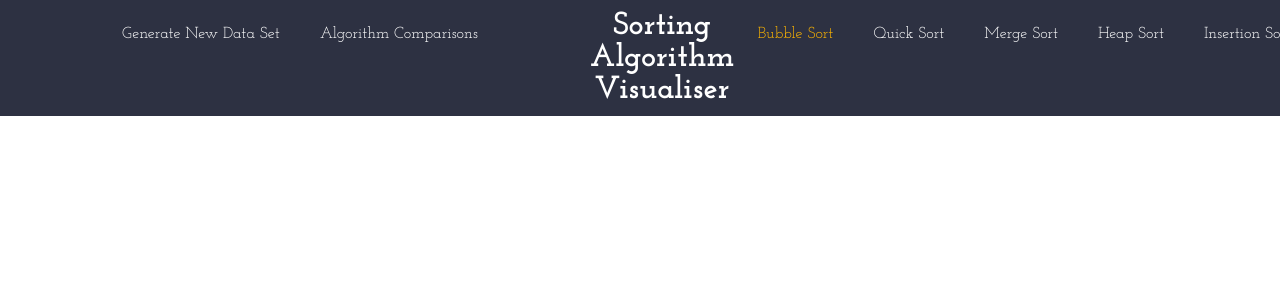
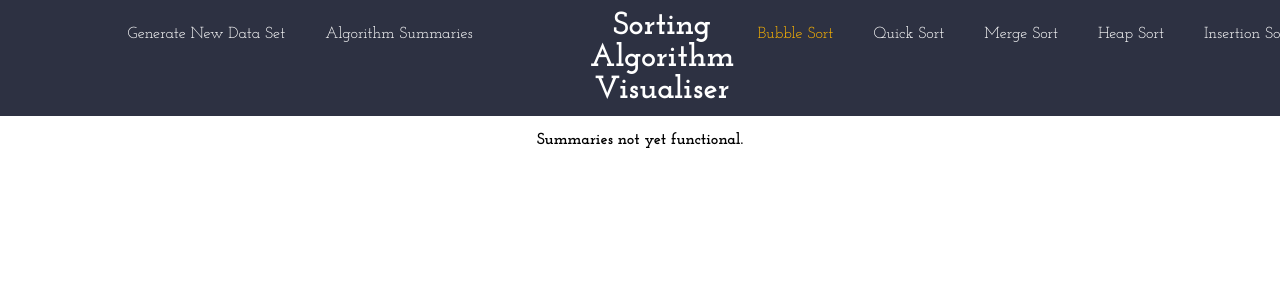
Before and after one commit to owenmilliner/sorting-algorithm-visualiser, a React (Create React App) app in the folder sorting-algorithm-visualiser/: page /summaries in a window 1280 px wide. Shown: the top 300 px of the page. Built offline with nearby package versions, Linux system fonts and the light colour scheme.

Commit message:
Change in app design approach. Instead of comparisons (for now - may implement later) - I will be adding a page which goes into detail about each algorithm.

```diff
--- a/sorting-algorithm-visualiser/src/App.css
+++ b/sorting-algorithm-visualiser/src/App.css
@@ -121,7 +121,7 @@ body {
   width: auto;
 }
 
-.comparison__text {
+.summaries__text {
   color: black;
   font-weight: bold;
 }
--- a/sorting-algorithm-visualiser/src/App.js
+++ b/sorting-algorithm-visualiser/src/App.js
@@ -2,7 +2,7 @@ import './App.css';
 import { BrowserRouter, Routes, Route } from 'react-router-dom';
 import Header from './components/Header';
 import SingleVisualisation from './components/SingleVisualisation';
-import ComparisonVisualisation from './components/ComparisonVisualisation';
+import Summaries from './components/Summaries';
 import { useState, useEffect } from 'react';
 
 function App() {
@@ -43,7 +43,7 @@ function App() {
               />
             }
           />
-          <Route path='/comparison' element={<ComparisonVisualisation />} />
+          <Route path='/summaries' element={<Summaries />} />
         </Routes>
       </div>
     </BrowserRouter>
--- a/sorting-algorithm-visualiser/src/components/ComparisonVisualisation.jsx
+++ /dev/null
@@ -1,5 +0,0 @@
-const ComparisonVisualisation = () => {
-  return <p className='comparison__text'>Comparisons not yet functional.</p>;
-};
-
-export default ComparisonVisualisation;
--- a/sorting-algorithm-visualiser/src/components/Header.jsx
+++ b/sorting-algorithm-visualiser/src/components/Header.jsx
@@ -22,10 +22,8 @@ const Header = ({ dataRefresh, setDataRefresh, isSorting }) => {
         >
           Generate New Data Set
         </li>
-        <Link to='/comparison' className='header__link'>
-          <li className='header__dataOptions__element'>
-            Algorithm Comparisons
-          </li>
+        <Link to='/summaries' className='header__link'>
+          <li className='header__dataOptions__element'>Algorithm Summaries</li>
         </Link>
       </ul>
       <Link to='/' className='header__link'>
--- /dev/null
+++ b/sorting-algorithm-visualiser/src/components/Summaries.jsx
@@ -0,0 +1,5 @@
+const Summaries = () => {
+  return <p className='summaries__text'>Summaries not yet functional.</p>;
+};
+
+export default Summaries;
```
Also changed, not shown: 2 other files (tests, documents, lock files or other folders).
